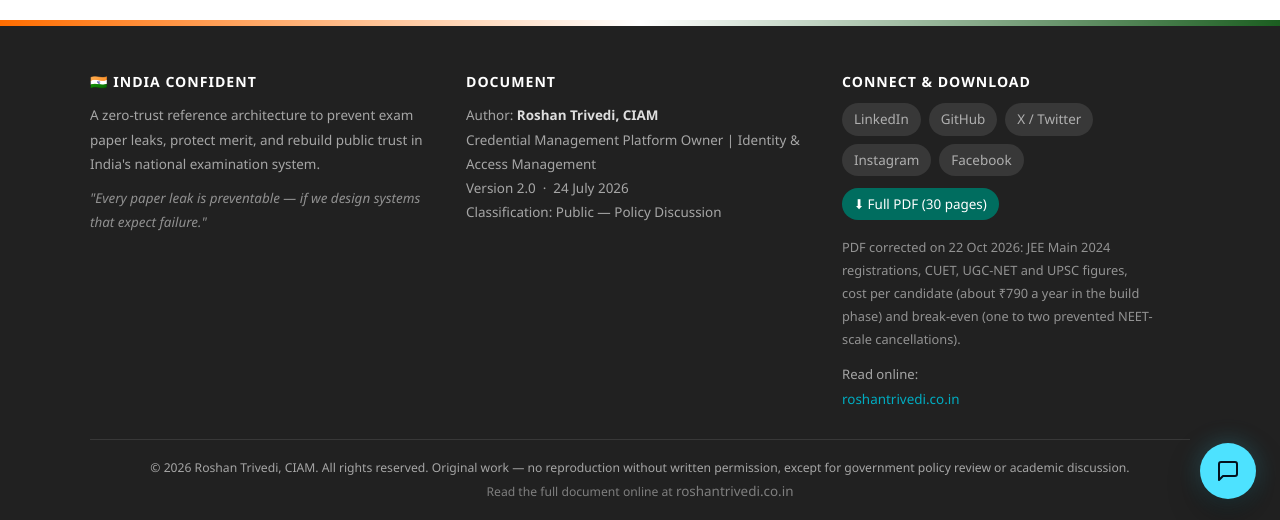
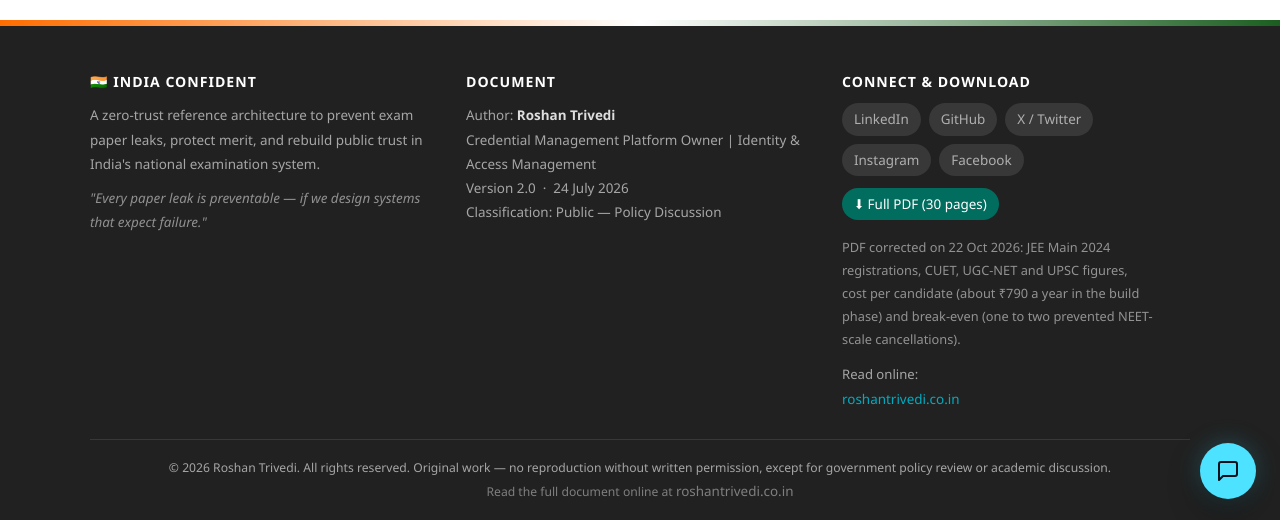
Before and after one commit to trivediroshan1-ui/trivediroshan1-ui.github.io, a Jekyll site: the page secure-india-exams/index.html, which Jekyll copies as it is, in a window 1280 px wide and 900 px high, scrolled down 26018 px. Shown: the part 377-897 px from the top of the window. Built offline with Jekyll 4.4.1, drawn with Linux system fonts in a browser that asks for light colours; some of the changed text lies outside the part shown.

Commit message:
Exam paper page: remove the CIAM post-nominal from the byline, author and copyright lines

```diff
--- a/secure-india-exams/index.html
+++ b/secure-india-exams/index.html
@@ -5,7 +5,7 @@
     <meta http-equiv="Content-Security-Policy" content="default-src 'self'; img-src 'self' data:; style-src 'self' 'unsafe-inline'; script-src 'self' https://static.cloudflareinsights.com; connect-src 'self' https://*.workers.dev https://cloudflareinsights.com; object-src 'none'; base-uri 'self'; form-action 'self' https://buttondown.com; upgrade-insecure-requests">
     <meta name="referrer" content="strict-origin-when-cross-origin">
   <meta name="viewport" content="width=device-width, initial-scale=1.0">
-  <meta name="author" content="Roshan Trivedi, CIAM">
+  <meta name="author" content="Roshan Trivedi">
   <meta name="description" content="A zero-trust reference architecture to prevent exam paper leaks, protect merit, and rebuild public trust in India's national examination system.">
   <link rel="canonical" href="https://roshantrivedi.co.in/secure-india-exams/">
   <!-- Open Graph / social preview -->
@@ -281,7 +281,7 @@
   <h1>Securing India's National Examinations</h1>
   <p>A zero-trust reference architecture to <strong>prevent paper leaks</strong>, protect merit, and rebuild public trust — covering every stage from AI-assisted paper creation to post-exam destruction.</p>
   <div class="hero-meta">
-    Prepared by <strong>Roshan Trivedi, CIAM</strong> &nbsp;·&nbsp; Credential Management Platform Owner | Identity &amp; Access Management &nbsp;·&nbsp; 24 July 2026<br>
+    Prepared by <strong>Roshan Trivedi</strong> &nbsp;·&nbsp; Credential Management Platform Owner | Identity &amp; Access Management &nbsp;·&nbsp; 24 July 2026<br>
     Version 2.0 &nbsp;·&nbsp; Classification: Public — Policy Discussion
   </div>
   <nav class="hero-toc">
@@ -1244,7 +1244,7 @@
       <div>
         <h4>Document</h4>
         <p>
-          Author: <strong style="color:rgba(255,255,255,.85)">Roshan Trivedi, CIAM</strong><br>
+          Author: <strong style="color:rgba(255,255,255,.85)">Roshan Trivedi</strong><br>
           Credential Management Platform Owner | Identity &amp; Access Management<br>
           Version 2.0 &nbsp;·&nbsp; 24 July 2026<br>
           Classification: Public — Policy Discussion
@@ -1270,7 +1270,7 @@
       </div>
     </div>
     <div class="footer-bottom">
-      © 2026 Roshan Trivedi, CIAM. All rights reserved. Original work — no reproduction without written permission, except for government policy review or academic discussion.<br>
+      © 2026 Roshan Trivedi. All rights reserved. Original work — no reproduction without written permission, except for government policy review or academic discussion.<br>
       <span style="opacity:.7">Read the full document online at <a href="https://roshantrivedi.co.in/secure-india-exams/" style="color:rgba(255,255,255,.6)">roshantrivedi.co.in</a></span>
     </div>
   </div>
```
